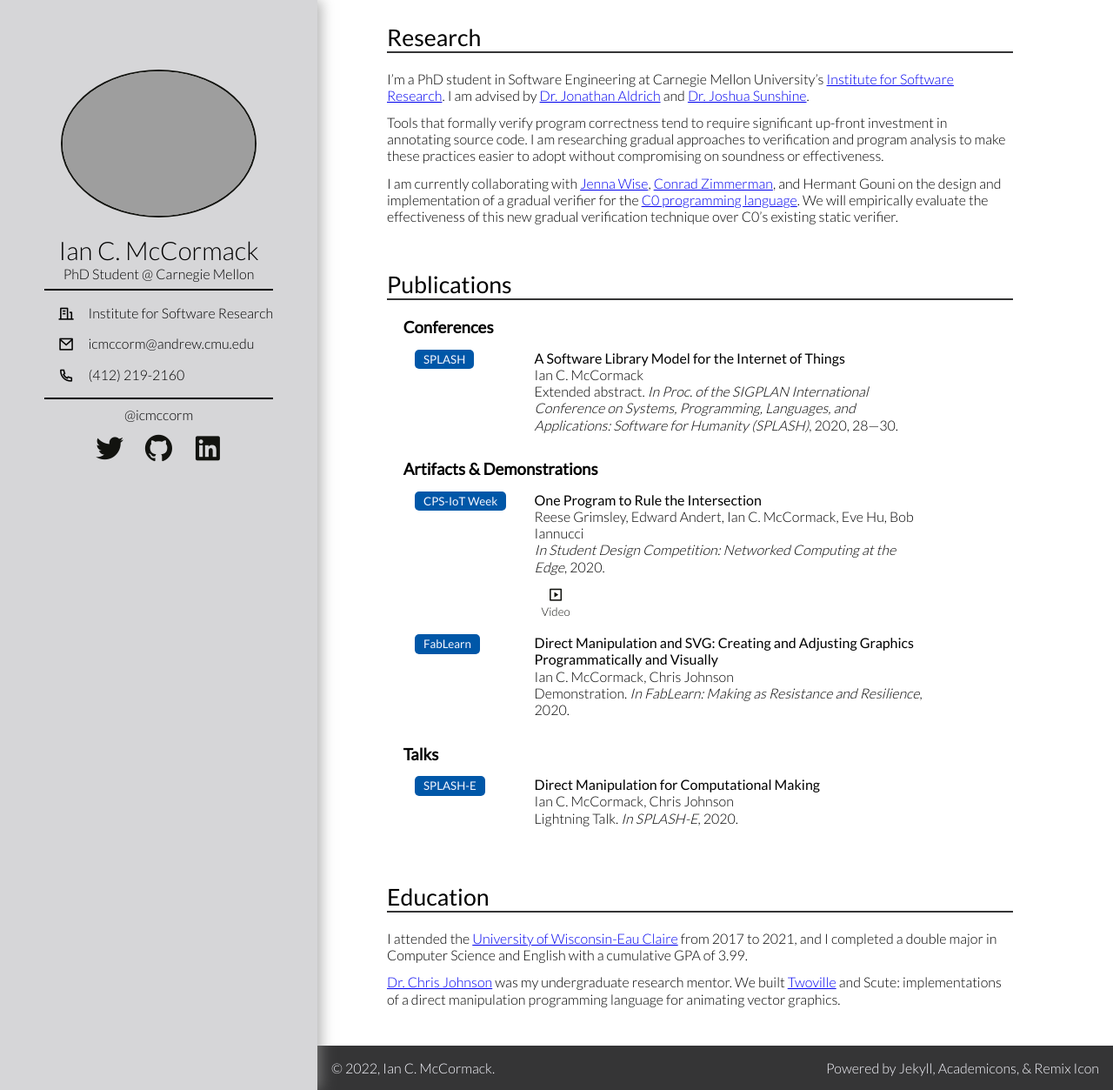
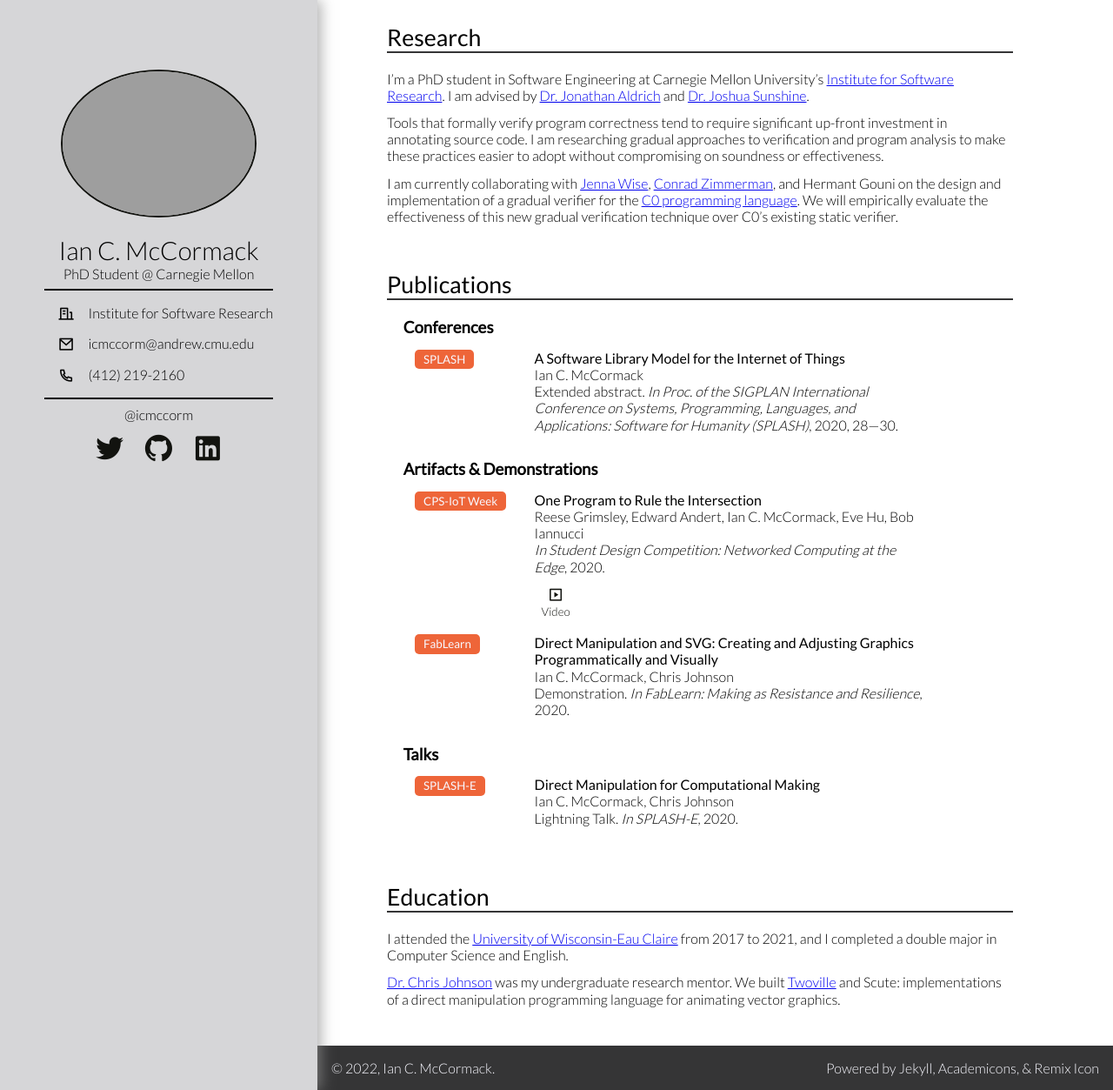
Before and after one commit to icmccorm/site, a Jekyll site: the page built from index.md, in a window 1280 px wide. Shown: the whole page at 87% size. Built offline with Jekyll 4.4.1, drawn with Linux system fonts in a browser that asks for light colours; a style sheet for code colours, icons or effects is not loaded; our own code applies the rules of GitHub Pages for plain Markdown files.

Commit message:
Updated accent color, text, and headshot.

```diff
--- a/assets/css/_sass/global.scss
+++ b/assets/css/_sass/global.scss
@@ -40,7 +40,7 @@ $color-gray: #d6d6d8;
 $color-black: #12130F;
 $color-black-lite: #353536;
 $color-white: #F8F8FF;
-$color-blue: #0057a8;
+$color-accent: #ee6539;
 
 * {
     box-sizing: border-box;
--- a/assets/css/_sass/publication.scss
+++ b/assets/css/_sass/publication.scss
@@ -73,7 +73,7 @@
 }
 
 .conf-tag {
-    background-color: $color-blue;
+    background-color: $color-accent;
     color: $color-white;
     padding: 0.25em;
     padding-left: 0.75em;
--- a/index.md
+++ b/index.md
@@ -35,6 +35,6 @@ I am currently collaborating with [Jenna Wise](https://www.cs.cmu.edu/~jlwise/),
 
 # Education
 
-I attended the [University of Wisconsin-Eau Claire](https://www.uwec.edu/) from 2017 to 2021, and I completed a double major in Computer Science and English with a cumulative GPA of 3.99.
+I attended the [University of Wisconsin-Eau Claire](https://www.uwec.edu/) from 2017 to 2021, and I completed a double major in Computer Science and English.
 
 [Dr. Chris Johnson](https://www.jmu.edu/cise/cs/people/faculty-staff/johnson-chris.shtml) was my undergraduate research mentor. We built [Twoville](https://twodee.org/blog/18119) and Scute: implementations of a direct manipulation programming language for animating vector graphics.
```
Also changed, not shown: assets/img/favicon.ico, 9 other files.
